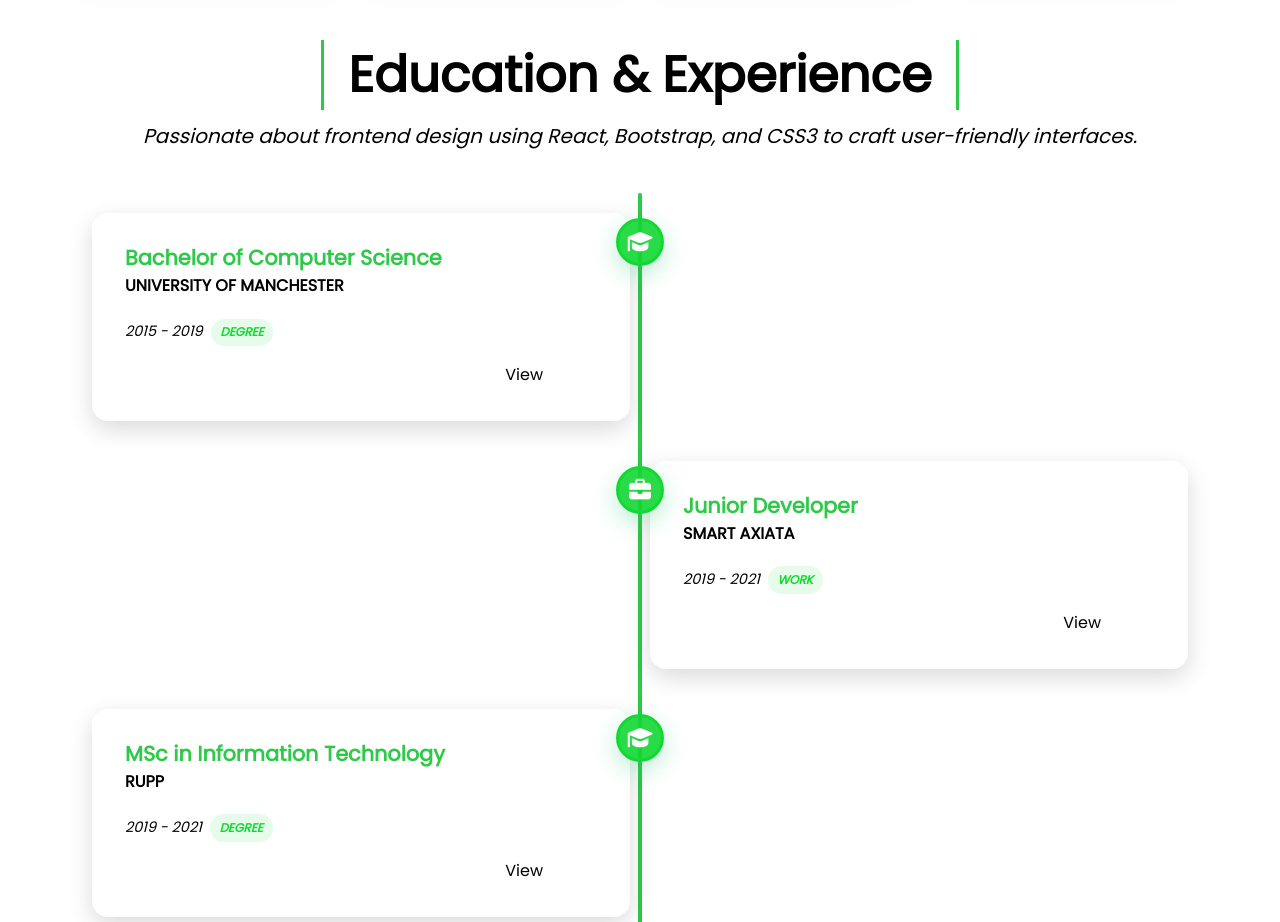
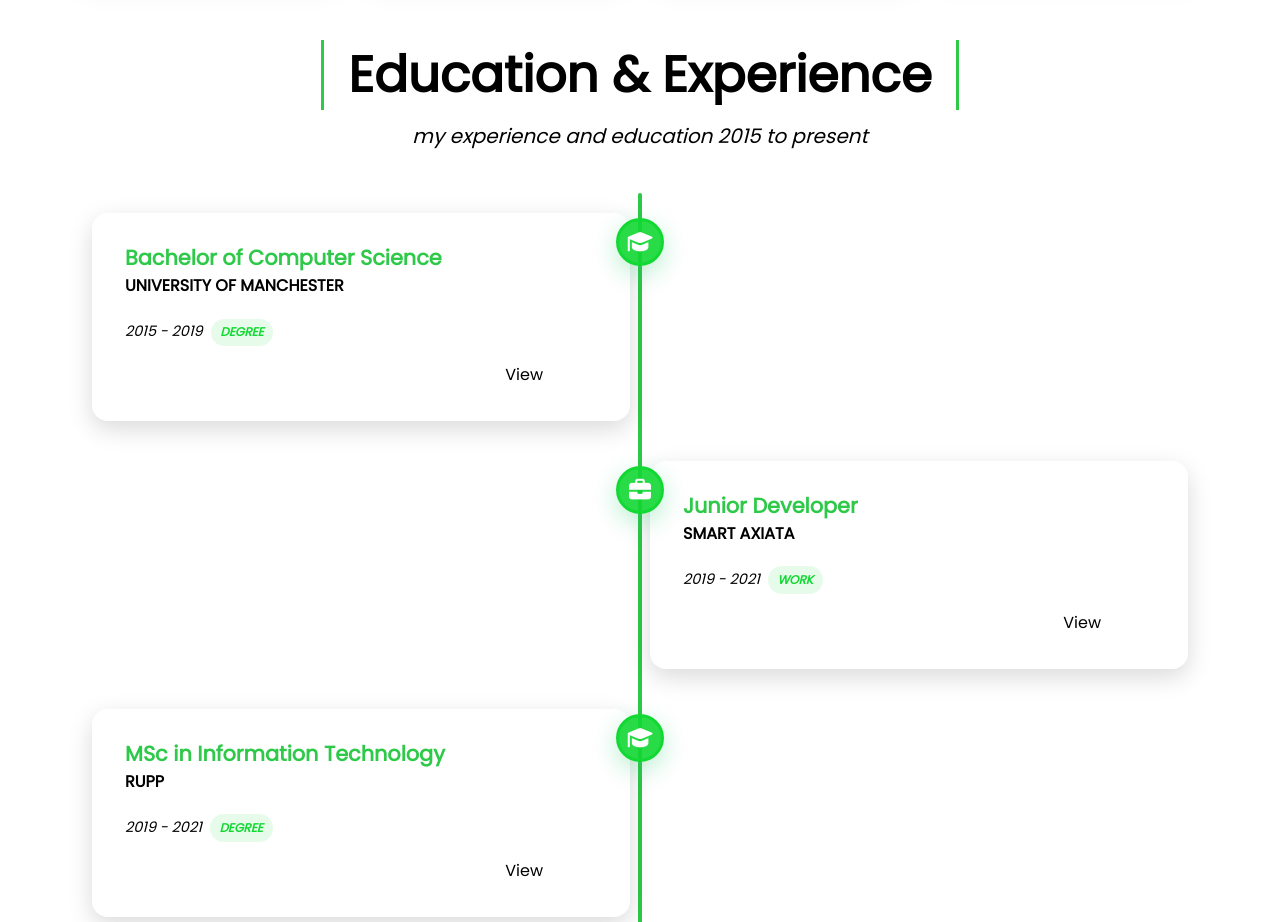
Before and after one commit to tolasan-dev/portfolio-miniproject, a plain HTML site: page index.html in a window 1280 px wide. Shown: the part 3434-4356 px from the top of the page. Drawn offline with nearby package versions, Linux system fonts and the light colour scheme.

Commit message:
Last Updated 2

```diff
--- a/index.html
+++ b/index.html
@@ -844,8 +844,7 @@
               <span class="px-2 px-xl-4 px-lg-3">Education & Experience</span>
             </h1>
             <span class="section-subtitle fst-italic fs-5">
-              Passionate about frontend design using React, Bootstrap, and CSS3
-              to craft user-friendly interfaces.
+             my experience and education 2015 to present
             </span>
           </div>
 
```
